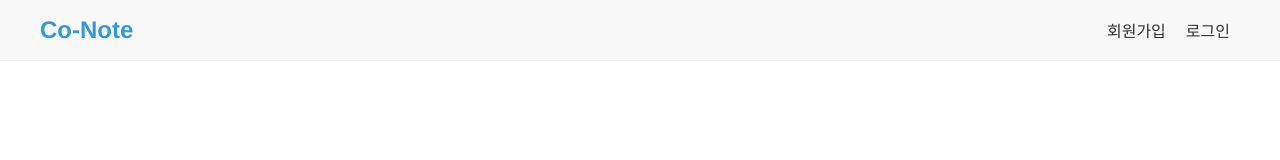
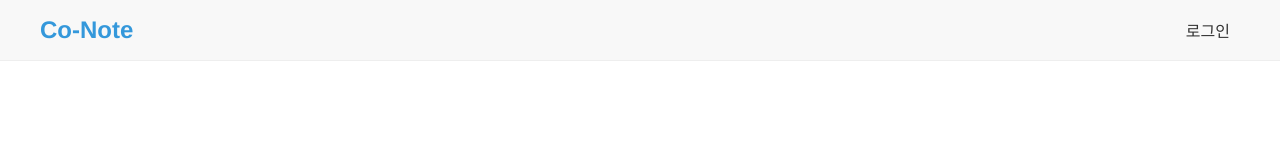
Before and after one commit to team-moira-zzz/co-note-frontend, a Vue app: page / in a window 1280 px wide. Shown: the top 160 px of the page. Built offline with nearby package versions, Linux system fonts and the light colour scheme.

Commit message:
불필요 코드 정리

```diff
--- a/src/components/TheHeader.vue
+++ b/src/components/TheHeader.vue
@@ -44,7 +44,6 @@ const handleLogout = async () => {
             </span>
 
             <span v-else>
-        <router-link to="/register" class="auth-link">회원가입</router-link>
                 <router-link to="/login" class="auth-link">로그인</router-link>
             </span>
         </nav>
```
Lines whose indentation alone changed are shown as unchanged.
